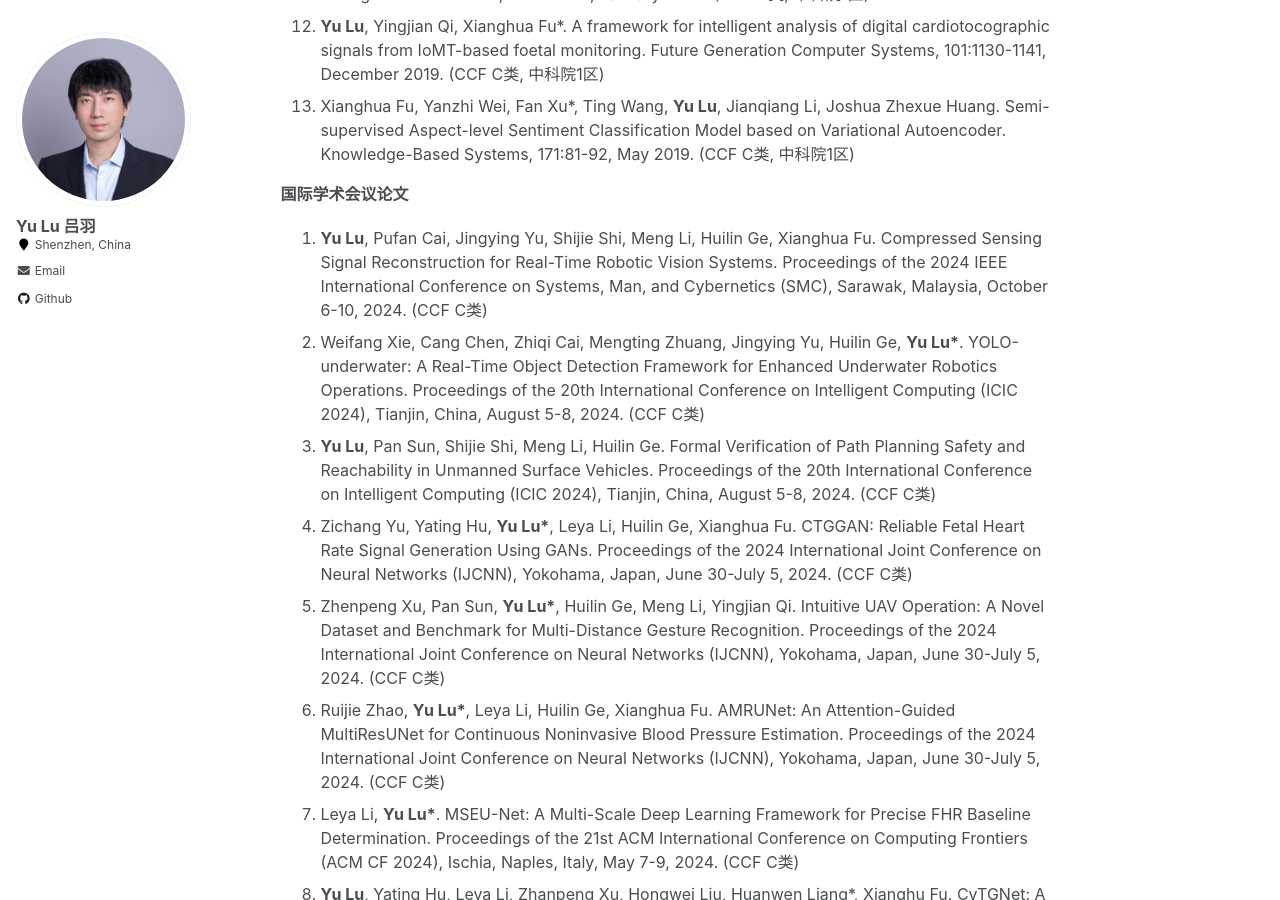
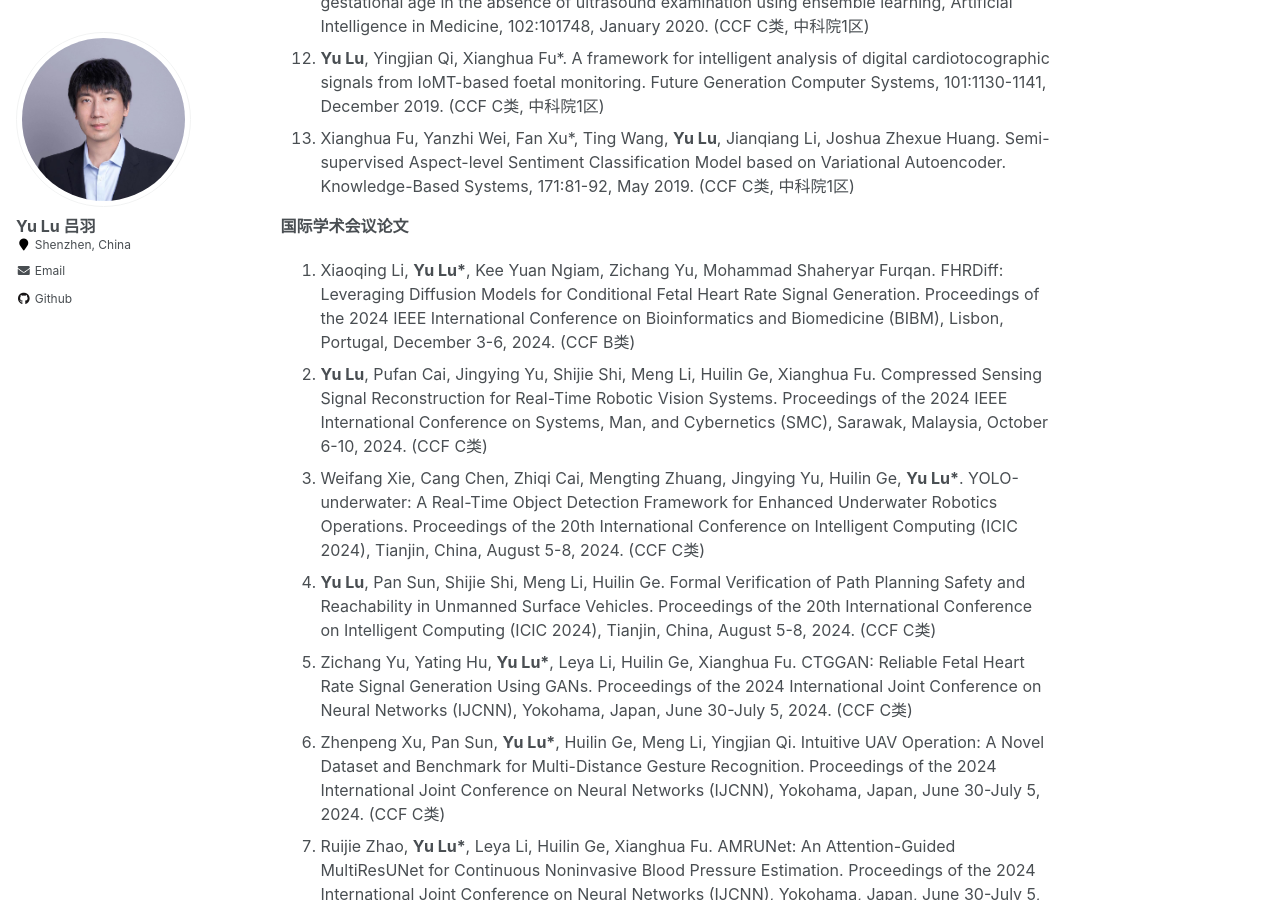
Before and after one commit to YukariUmezawa/lvyu.github.io, a Jekyll site: the page built from _pages/about.md, in a window 1280 px wide and 900 px high, scrolled down 3933 px. Built offline with Jekyll 4.4.1, drawn with Linux system fonts in a browser that asks for light colours; some of the changed text lies outside the part shown.

Commit message:
Update about.md

```diff
--- a/_pages/about.md
+++ b/_pages/about.md
@@ -38,6 +38,7 @@
 
 News
 ======
+- [08/2024] 1 paper accepted to BIBM 2024。
 - [07/2024] 1 paper accepted to SMC 2024。
 - [05/2024] 2 papers accepted to ICIC 2024。
 - [03/2024] 3 papers accepted to IJCNN 2024，硕士生一作×3。
@@ -109,23 +110,24 @@
 
 ***国际学术会议论文***
 
-1. __Yu Lu__, Pufan Cai, Jingying Yu, Shijie Shi, Meng Li*, Huilin Ge*, Xianghua Fu. Compressed Sensing Signal Reconstruction for Real-Time Robotic Vision Systems. Proceedings of the 2024 IEEE International Conference on Systems, Man, and Cybernetics (SMC), Sarawak, Malaysia, October 6-10, 2024. (CCF C类)
-1. Weifang Xie, Cang Chen, Zhiqi Cai, Mengting Zhuang, Jingying Yu, Huilin Ge, __Yu Lu*__. YOLO-underwater: A Real-Time Object Detection Framework for Enhanced Underwater Robotics Operations. Proceedings of the 20th International Conference on Intelligent Computing (ICIC 2024), Tianjin, China, August 5-8, 2024. (CCF C类)
-2. __Yu Lu__, Pan Sun, Shijie Shi, Meng Li, Huilin Ge. Formal Verification of Path Planning Safety and Reachability in Unmanned Surface Vehicles. Proceedings of the 20th International Conference on Intelligent Computing (ICIC 2024), Tianjin, China, August 5-8, 2024. (CCF C类)
-3. Zichang Yu, Yating Hu, __Yu Lu*__, Leya Li, Huilin Ge, Xianghua Fu. CTGGAN: Reliable Fetal Heart Rate Signal Generation Using GANs. Proceedings of the 2024 International Joint Conference on Neural Networks (IJCNN), Yokohama, Japan, June 30-July 5, 2024. (CCF C类)
-4. Zhenpeng Xu, Pan Sun, __Yu Lu*__, Huilin Ge, Meng Li, Yingjian Qi. Intuitive UAV Operation: A Novel Dataset and Benchmark for Multi-Distance Gesture Recognition. Proceedings of the 2024 International Joint Conference on Neural Networks (IJCNN), Yokohama, Japan, June 30-July 5, 2024. (CCF C类)
-5. Ruijie Zhao, __Yu Lu*__, Leya Li, Huilin Ge, Xianghua Fu. AMRUNet: An Attention-Guided MultiResUNet for Continuous Noninvasive Blood Pressure Estimation. Proceedings of the 2024 International Joint Conference on Neural Networks (IJCNN), Yokohama, Japan, June 30-July 5, 2024. (CCF C类)
-6. Leya Li, __Yu Lu*__. MSEU-Net: A Multi-Scale Deep Learning Framework for Precise FHR Baseline Determination. Proceedings of the 21st ACM International Conference on Computing Frontiers (ACM CF 2024), Ischia, Naples, Italy, May 7-9, 2024. (CCF C类)
-7. __Yu Lu__, Yating Hu, Leya Li, Zhanpeng Xu, Hongwei Liu, Huanwen Liang*, Xianghu Fu. CvTGNet: A Novel Framework for Chest X-Ray Multi-label Classification. Proceedings of the 21st ACM International Conference on Computing Frontiers (ACM CF 2024), Ischia, Naples, Italy, May 7-9, 2024. (CCF C类)
-8. Huanwen Liang, Leya Li, __Yu Lu*__, Qianying Liu, Huilin Ge, Xianghu Fu. LAGNet: Label Attention Graph Networks for Ocular Disease Classification using Fundus Images. Proceedings of the 2024 IEEE International Symposium on Biomedical Imaging (ISBI), Athens, Greece, May 27-30, 2024.
-9. Leying Zhang, Xiaokang Deng, __Yu Lu*__. Segment Anything Model (SAM) for Medical Image Segmentation: A Preliminary Review. Proceedings of the IEEE International Conference on Bioinformatics and Biomedicine (BIBM 2023), Istanbul, Turkey, December 5-8, 2023. (CCF B类)
-10. __Yu Lu*__, Huanwen Liang, Zichang Yu, Xianghu Fu. MT-1DCG: A Novel Model for Multivariate Time Series Classification. Proceedings of the 19th International Conference on Intelligent Computing (ICIC 2023), 222–234, Zhengzhou, China, August 10-13, 2023. (CCF C类)
-11. Cang Chen, Weifang Xie, Zhiqi Cai, __Yu Lu*__. Deep Learning for Cardiotocography Analysis: Challenges and Promising Advances. Proceedings of the 19th International Conference on Intelligent Computing (ICIC 2023), 354–366, Zhengzhou, China, August 10-13, 2023. (CCF C类)
-12. Weifang Xie, Cang Chen, __Yu Lu*__. Detection of Atrial Fibrillation based on Feature Fusion using Attention-based BiLSTM. Proceedings of the 45th Annual International Conference of the IEEE Engineering in Medicine and Biology Society (EMBC 2023), Sydney, Australia, July 24-27, 2023.
-13. Huanwen Liang, __Yu Lu*__, Qianying Liu, Xianghua Fu. Fully Automatic Classification of Cardiotocographic Signals with 1D-CNN and Bi-directional GRU. Proceedings of the 44th Annual International Conference of the IEEE Engineering in Medicine and Biology Society (EMBC 2022), 4590-4594, Glasgow, Scotland, United Kingdom, July 11-15, 2022.
-14. __Yu Lu*__, Xi Zhang, Liwen Jing, Xianghua Fu. Data Enhancement and Deep Learning for Bone Age Assessment using The Standards of Skeletal Maturity of Hand and Wrist for Chinese. Proceedings of the 43rd Annual International Conference of the IEEE Engineering in Medicine and Biology Society (EMBC 2021), 2605-2609, Guadalajara, Mexico, November 1-5, 2021.
-15. __Yu Lu*__, Xianghua Fu, Xiaoqing Li, Yingjian Qi. Cardiac Chamber Segmentation Using Deep Learning on Magnetic Resonance Images from Patients Before and After Atrial Septal Occlusion Surgery. Proceedings of the 42nd Annual International Conference of the IEEE Engineering in Medicine and Biology Society (EMBC 2020), 1211-1216, Montreal, QC, Canada, July 20-24, 2020.
-16. __Yu Lu__, Xi Zhang, Xianghua Fu, Fangxiong Chen, Kelvin K.L. Wong*. Ensemble Machine Learning for Estimating Fetal Weight at Varying Gestational Age. Proceedings of the 33rd AAAI Conference on Artificial Intelligence (AAAI 2019), 9522-9527, Honolulu, Hawaii, USA, January 27 - February 1, 2019. (CCF A类)
+1. Xiaoqing Li, __Yu Lu*__, Kee Yuan Ngiam, Zichang Yu, Mohammad Shaheryar Furqan. FHRDiff: Leveraging Diffusion Models for Conditional Fetal Heart Rate Signal Generation. Proceedings of the 2024 IEEE International Conference on Bioinformatics and Biomedicine (BIBM), Lisbon, Portugal, December 3-6, 2024. (CCF B类)
+2. __Yu Lu__, Pufan Cai, Jingying Yu, Shijie Shi, Meng Li*, Huilin Ge*, Xianghua Fu. Compressed Sensing Signal Reconstruction for Real-Time Robotic Vision Systems. Proceedings of the 2024 IEEE International Conference on Systems, Man, and Cybernetics (SMC), Sarawak, Malaysia, October 6-10, 2024. (CCF C类)
+3. Weifang Xie, Cang Chen, Zhiqi Cai, Mengting Zhuang, Jingying Yu, Huilin Ge, __Yu Lu*__. YOLO-underwater: A Real-Time Object Detection Framework for Enhanced Underwater Robotics Operations. Proceedings of the 20th International Conference on Intelligent Computing (ICIC 2024), Tianjin, China, August 5-8, 2024. (CCF C类)
+4. __Yu Lu__, Pan Sun, Shijie Shi, Meng Li, Huilin Ge. Formal Verification of Path Planning Safety and Reachability in Unmanned Surface Vehicles. Proceedings of the 20th International Conference on Intelligent Computing (ICIC 2024), Tianjin, China, August 5-8, 2024. (CCF C类)
+5. Zichang Yu, Yating Hu, __Yu Lu*__, Leya Li, Huilin Ge, Xianghua Fu. CTGGAN: Reliable Fetal Heart Rate Signal Generation Using GANs. Proceedings of the 2024 International Joint Conference on Neural Networks (IJCNN), Yokohama, Japan, June 30-July 5, 2024. (CCF C类)
+6. Zhenpeng Xu, Pan Sun, __Yu Lu*__, Huilin Ge, Meng Li, Yingjian Qi. Intuitive UAV Operation: A Novel Dataset and Benchmark for Multi-Distance Gesture Recognition. Proceedings of the 2024 International Joint Conference on Neural Networks (IJCNN), Yokohama, Japan, June 30-July 5, 2024. (CCF C类)
+7. Ruijie Zhao, __Yu Lu*__, Leya Li, Huilin Ge, Xianghua Fu. AMRUNet: An Attention-Guided MultiResUNet for Continuous Noninvasive Blood Pressure Estimation. Proceedings of the 2024 International Joint Conference on Neural Networks (IJCNN), Yokohama, Japan, June 30-July 5, 2024. (CCF C类)
+8. Leya Li, __Yu Lu*__. MSEU-Net: A Multi-Scale Deep Learning Framework for Precise FHR Baseline Determination. Proceedings of the 21st ACM International Conference on Computing Frontiers (ACM CF 2024), Ischia, Naples, Italy, May 7-9, 2024. (CCF C类)
+9. __Yu Lu__, Yating Hu, Leya Li, Zhanpeng Xu, Hongwei Liu, Huanwen Liang*, Xianghu Fu. CvTGNet: A Novel Framework for Chest X-Ray Multi-label Classification. Proceedings of the 21st ACM International Conference on Computing Frontiers (ACM CF 2024), Ischia, Naples, Italy, May 7-9, 2024. (CCF C类)
+10. Huanwen Liang, Leya Li, __Yu Lu*__, Qianying Liu, Huilin Ge, Xianghu Fu. LAGNet: Label Attention Graph Networks for Ocular Disease Classification using Fundus Images. Proceedings of the 2024 IEEE International Symposium on Biomedical Imaging (ISBI), Athens, Greece, May 27-30, 2024.
+11. Leying Zhang, Xiaokang Deng, __Yu Lu*__. Segment Anything Model (SAM) for Medical Image Segmentation: A Preliminary Review. Proceedings of the IEEE International Conference on Bioinformatics and Biomedicine (BIBM 2023), Istanbul, Turkey, December 5-8, 2023. (CCF B类)
+12. __Yu Lu*__, Huanwen Liang, Zichang Yu, Xianghu Fu. MT-1DCG: A Novel Model for Multivariate Time Series Classification. Proceedings of the 19th International Conference on Intelligent Computing (ICIC 2023), 222–234, Zhengzhou, China, August 10-13, 2023. (CCF C类)
+13. Cang Chen, Weifang Xie, Zhiqi Cai, __Yu Lu*__. Deep Learning for Cardiotocography Analysis: Challenges and Promising Advances. Proceedings of the 19th International Conference on Intelligent Computing (ICIC 2023), 354–366, Zhengzhou, China, August 10-13, 2023. (CCF C类)
+14. Weifang Xie, Cang Chen, __Yu Lu*__. Detection of Atrial Fibrillation based on Feature Fusion using Attention-based BiLSTM. Proceedings of the 45th Annual International Conference of the IEEE Engineering in Medicine and Biology Society (EMBC 2023), Sydney, Australia, July 24-27, 2023.
+15. Huanwen Liang, __Yu Lu*__, Qianying Liu, Xianghua Fu. Fully Automatic Classification of Cardiotocographic Signals with 1D-CNN and Bi-directional GRU. Proceedings of the 44th Annual International Conference of the IEEE Engineering in Medicine and Biology Society (EMBC 2022), 4590-4594, Glasgow, Scotland, United Kingdom, July 11-15, 2022.
+16. __Yu Lu*__, Xi Zhang, Liwen Jing, Xianghua Fu. Data Enhancement and Deep Learning for Bone Age Assessment using The Standards of Skeletal Maturity of Hand and Wrist for Chinese. Proceedings of the 43rd Annual International Conference of the IEEE Engineering in Medicine and Biology Society (EMBC 2021), 2605-2609, Guadalajara, Mexico, November 1-5, 2021.
+17. __Yu Lu*__, Xianghua Fu, Xiaoqing Li, Yingjian Qi. Cardiac Chamber Segmentation Using Deep Learning on Magnetic Resonance Images from Patients Before and After Atrial Septal Occlusion Surgery. Proceedings of the 42nd Annual International Conference of the IEEE Engineering in Medicine and Biology Society (EMBC 2020), 1211-1216, Montreal, QC, Canada, July 20-24, 2020.
+18. __Yu Lu__, Xi Zhang, Xianghua Fu, Fangxiong Chen, Kelvin K.L. Wong*. Ensemble Machine Learning for Estimating Fetal Weight at Varying Gestational Age. Proceedings of the 33rd AAAI Conference on Artificial Intelligence (AAAI 2019), 9522-9527, Honolulu, Hawaii, USA, January 27 - February 1, 2019. (CCF A类)
 
 
 **（2018.9以前）**
```
